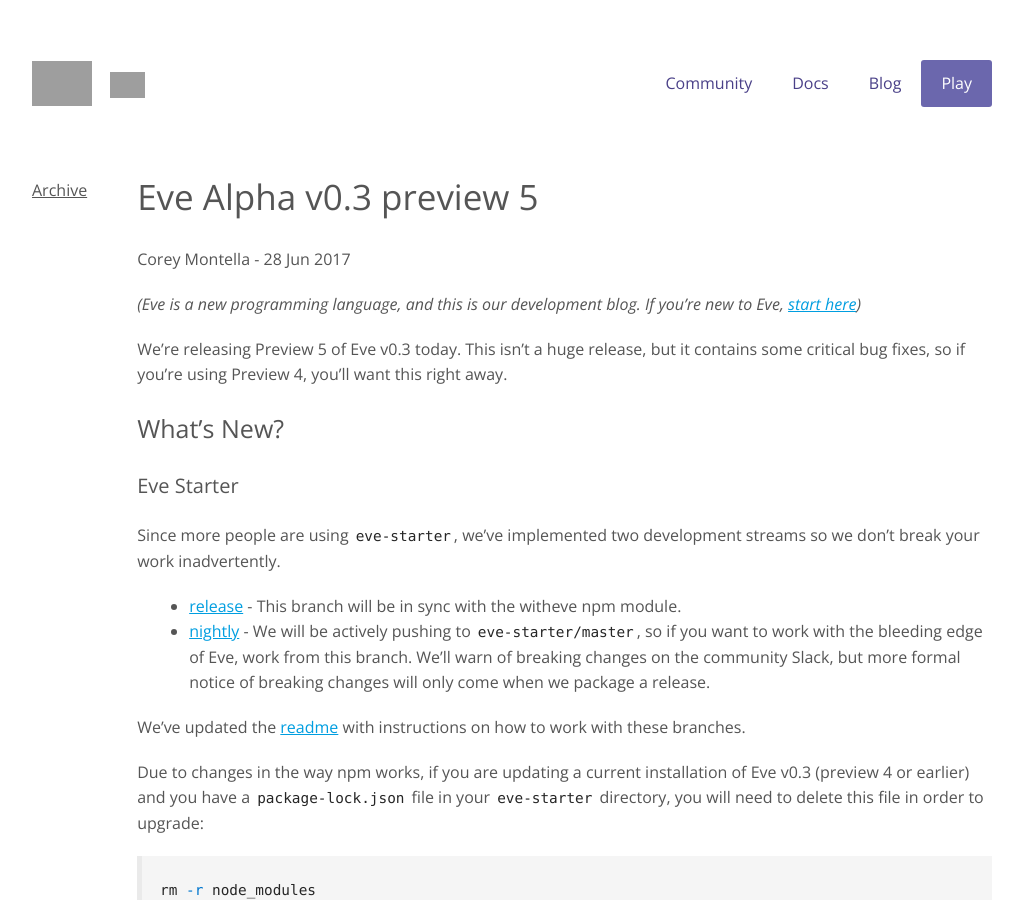
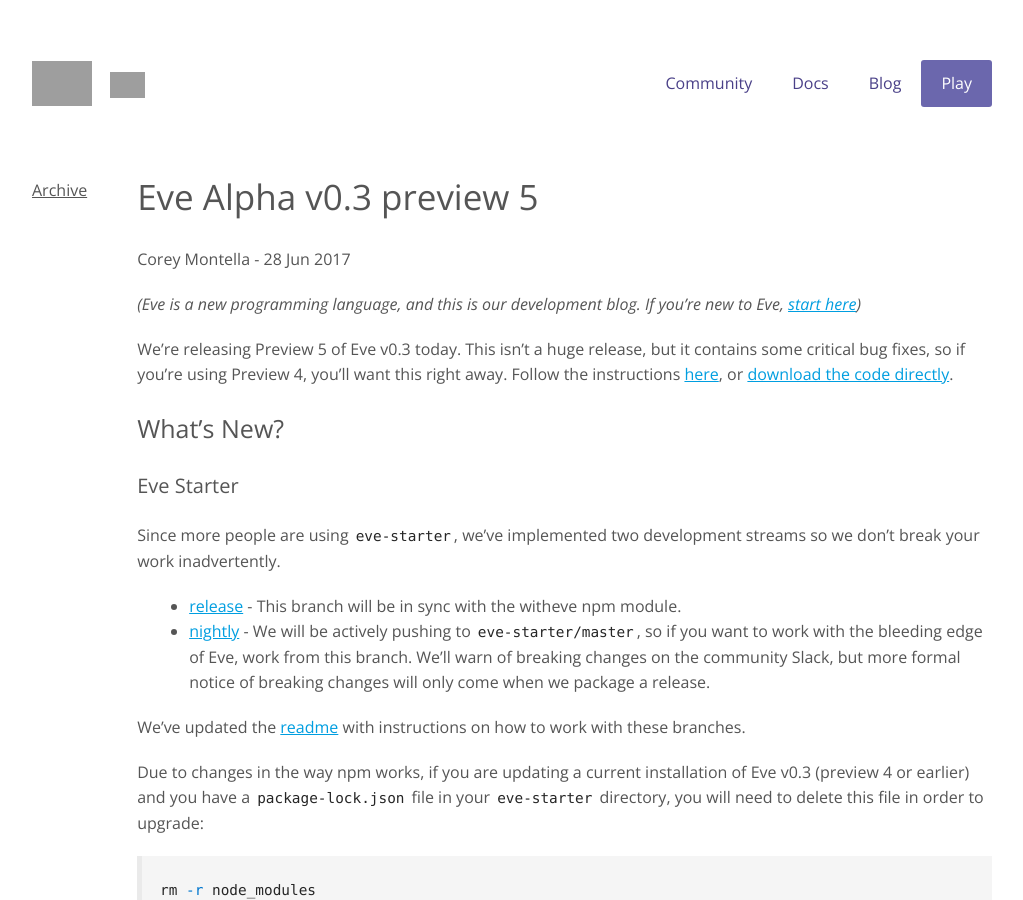
Before and after one commit to Kodowa/incidentalcomplexity, a Jekyll site: the page built from _posts/2017-06-28-release-0.3p5.md, in a window 1280 px wide and 900 px high. Shown: the whole window, without its empty margins (128-1151 px from the left). Built offline with Jekyll 4.4.1, drawn with Linux system fonts in a browser that asks for light colours; grey boxes are pictures that could not be loaded.

Commit message:
Update 2017-06-28-release-0.3p5.md

```diff
--- a/_posts/2017-06-28-release-0.3p5.md
+++ b/_posts/2017-06-28-release-0.3p5.md
@@ -7,7 +7,7 @@
 
 _(Eve is a new programming language, and this is our development blog. If you’re new to Eve, [start here](http://witheve.com))_
 
-We're releasing Preview 5 of Eve v0.3 today. This isn't a huge release, but it contains some critical bug fixes, so if you're using Preview 4, you'll want this right away.
+We're releasing Preview 5 of Eve v0.3 today. This isn't a huge release, but it contains some critical bug fixes, so if you're using Preview 4, you'll want this right away. Follow the instructions [here](https://github.com/witheve/eve-starter), or [download the code directly](https://github.com/witheve/eve-starter/archive/release.zip).
 
 ## What's New?
 
```
